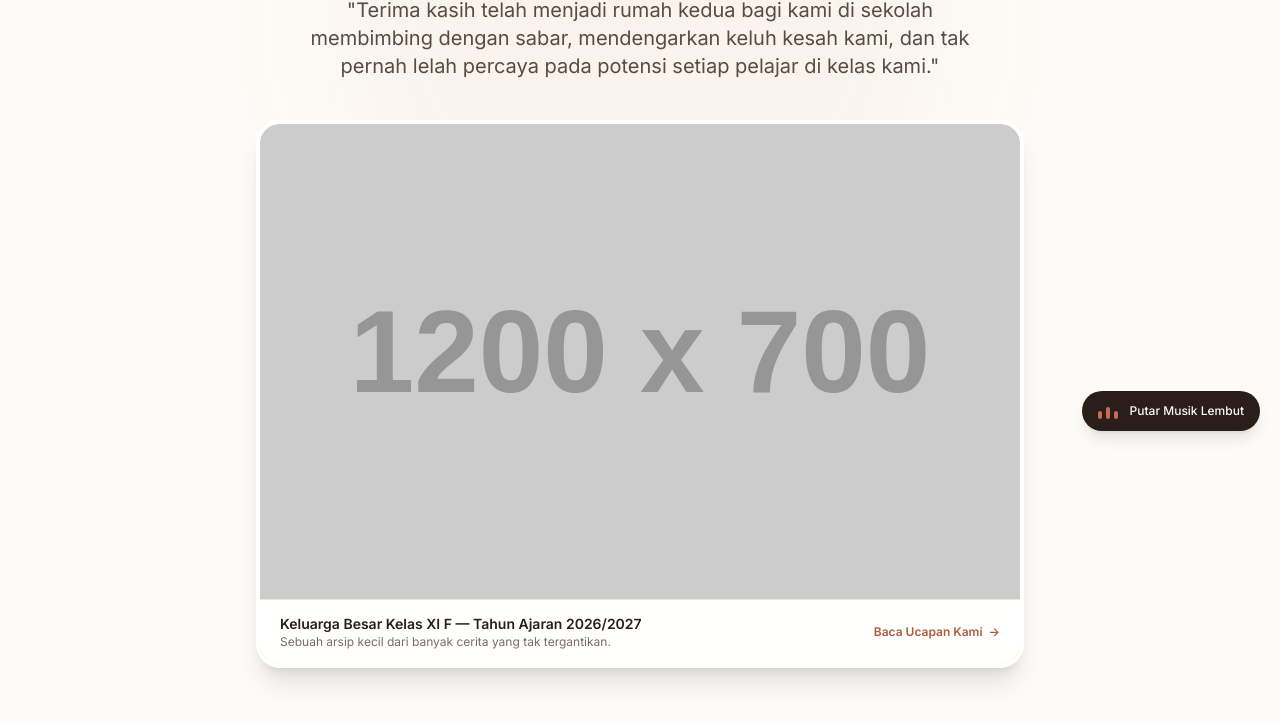
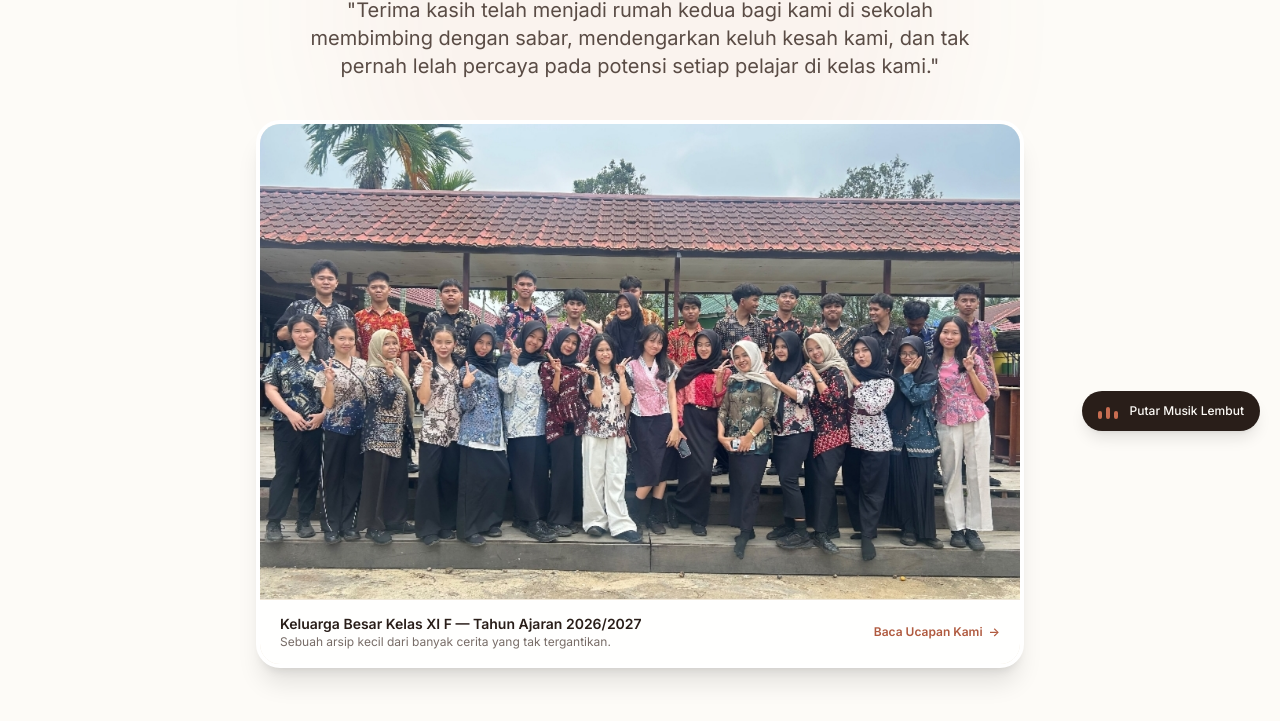
Before and after one commit to alfaa855/alfaa855.github.io, a plain HTML site: page index.html in a window 1280 px wide. Shown: the part 349-1070 px from the top of the page. Drawn offline with nearby package versions, Linux system fonts and the light colour scheme; placeholder pictures from the web are drawn by us; a web font is replaced by a local one.

Commit message:
Update index.html

```diff
--- a/index.html
+++ b/index.html
@@ -122,7 +122,7 @@
                 <!-- Ganti 'src' di bawah ini dengan relative path foto utama kelasmu nanti, misal: assets/foto-utama.jpg -->
                 <img
                     id="hero-photo-img"
-                    src="aset_foto/foto kelas XIF SMANSASI.jpeg"
+                    src="aset_foto/foto_satuKelas.jpeg"
                     onerror="this.src='https://placehold.co/1200x700/EFE5D4/3D2E27?text=Foto+Kelas+Kita'"
                     alt="Foto Kebersamaan Kelas XI F dan Wali Kelas"
                     class="w-full h-auto object-cover aspect-[16/10] group-hover:scale-[1.01] transition duration-500"
```
